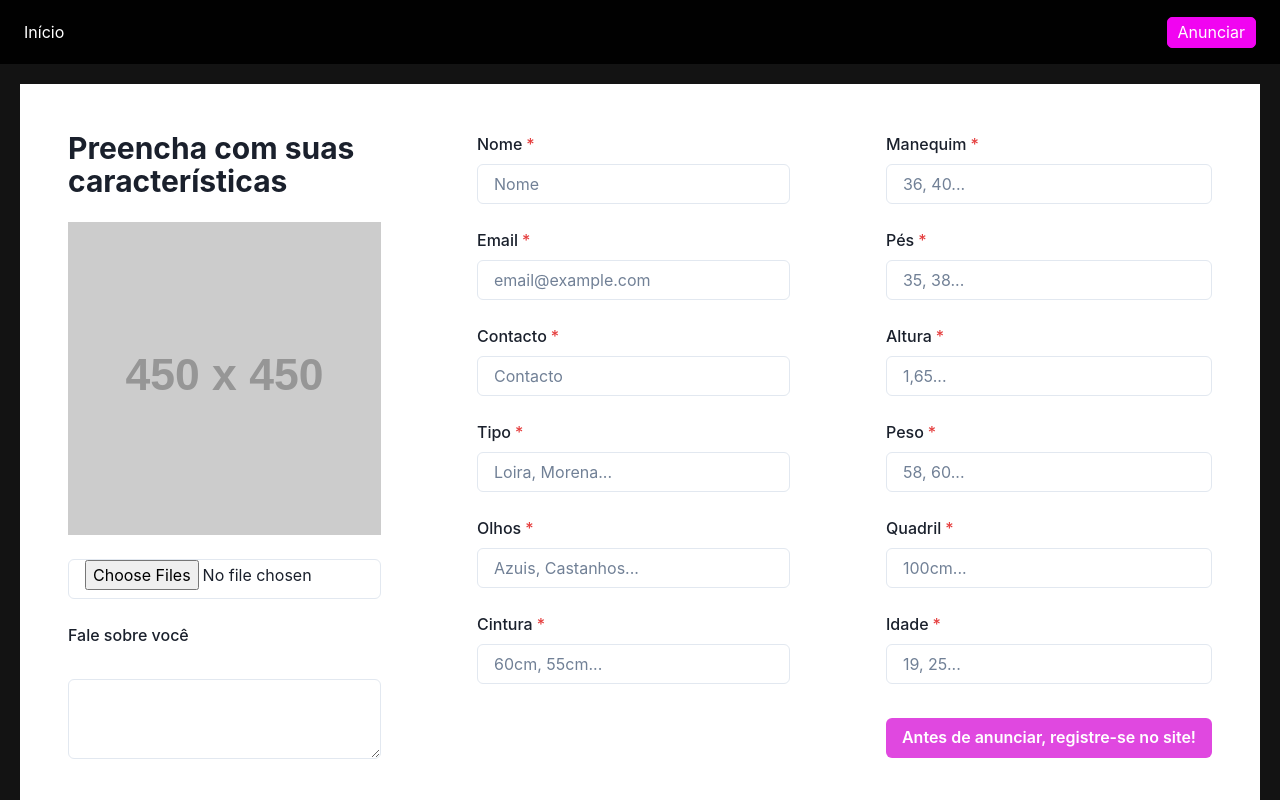
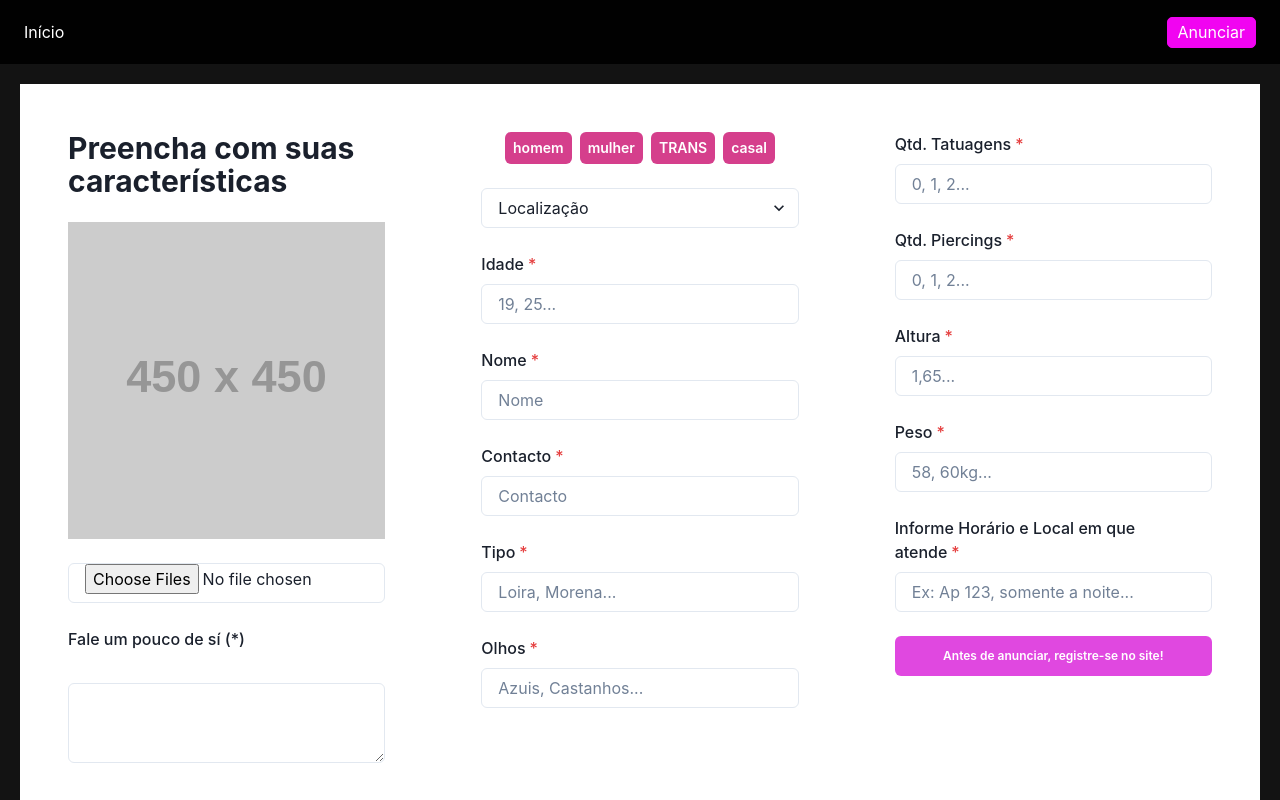
Before and after one commit to gustavocw/projeto-bellas, a React (Vite) app: page /anunciar in a window 1280 px wide. Shown: the top 800 px of the page. Built offline with nearby package versions, Linux system fonts and the light colour scheme.

Commit message:
adicionado mais opções

```diff
--- a/src/client/Anunciar/Anuncie.tsx
+++ b/src/client/Anunciar/Anuncie.tsx
@@ -13,6 +13,7 @@ import {
   Center,
   useDisclosure,
   Textarea,
+  Select,
 } from "@chakra-ui/react";
 import { useState } from "react";
 import LoginDialogUser from "../../components/LoginDialog/LoginUser";
@@ -20,6 +21,7 @@ import LoginDialogUser from "../../components/LoginDialog/LoginUser";
 export default function AnunciePage(): JSX.Element {
   const [isLoggedIn, setIsLoggedIn] = useState(false);
   const [imageSrc, setImageSrc] = useState("");
+  const [answer, setAnswer] = useState("");
 
   const handleImageChange = (e: React.ChangeEvent<HTMLInputElement>) => {
     const file = e.target.files && e.target.files[0];
@@ -32,8 +34,24 @@ export default function AnunciePage(): JSX.Element {
     }
   };
 
-  const DEFAULT_IMAGE_SRC = 'https://via.placeholder.com/450';
+  const DEFAULT_IMAGE_SRC = "https://via.placeholder.com/450";
 
+  const h = () => {
+    setAnswer("homem");
+  };
+  const m = () => {
+    setAnswer("mulher");
+  };
+  const t = () => {
+    setAnswer("trans");
+  };
+  const c = () => {
+    setAnswer("casal");
+  };
+
+  const handleNoClick = () => {
+    setAnswer("não");
+  };
 
   return (
     <div className="container">
@@ -65,7 +83,7 @@ export default function AnunciePage(): JSX.Element {
                       onChange={handleImageChange}
                     />
                   </Center>
-                    <FormLabel>Fale sobre você</FormLabel>
+                  <FormLabel>Fale um pouco de sí (*)</FormLabel>
                   <Center>
                     <Textarea />
                   </Center>
@@ -80,20 +98,86 @@ export default function AnunciePage(): JSX.Element {
               rounded={"xl"}
               p="12"
             >
+              <Center>
+                <Button
+                  bg={"pink.500"}
+                  color={"#fff"}
+                  size={"sm"}
+                  onClick={h}
+                  isLoading={answer === "homem"}
+                  px={"2"}
+                  mx={"1"}
+                >
+                  homem
+                </Button>
+                <Button
+                  bg={"pink.500"}
+                  color={"#fff"}
+                  size={"sm"}
+                  onClick={m}
+                  isLoading={answer === "mulher"}
+                  px={"2"}
+                  mx={"1"}
+                >
+                  mulher
+                </Button>
+                <Button
+                  bg={"pink.500"}
+                  color={"#fff"}
+                  size={"sm"}
+                  onClick={t}
+                  isLoading={answer === "trans"}
+                  px={"2"}
+                  mx={"1"}
+                >
+                  TRANS
+                </Button>
+                <Button
+                  bg={"pink.500"}
+                  color={"#fff"}
+                  size={"sm"}
+                  onClick={c}
+                  isLoading={answer === "casal"}
+                  px={"2"}
+                  mx={"1"}
+                >
+                  casal
+                </Button>
+              </Center>
+              <FormControl id="userName" isRequired>
+                <Select placeholder="Localização">
+                  <option value="Aveiro">Aveiro</option>
+                  <option value="Bragança">Bragança</option>
+                  <option value="Castelo Branco">Castelo Branco</option>
+                  <option value="Coimbra">Coimbra</option>
+                  <option value="Évora">Évora</option>
+                  <option value="Faro">Faro</option>
+                  <option value="Guarda">Guarda</option>
+                  <option value="Leiria">Leiria</option>
+                  <option value="Braga">Braga</option>
+                  <option value="Portalegre">Portalegre</option>
+                  <option value="Porto">Porto</option>
+                  <option value="Santarém">Santarém</option>
+                  <option value="Setúbal">Setúbal</option>
+                  <option value="Viana do Castelo">Viana do Castelo</option>
+                  <option value="Vila Real">Vila Real</option>
+                  <option value="Viseu">Viseu</option>
+                </Select>
+              </FormControl>
+              <FormControl id="idade" isRequired>
+                <FormLabel>Idade</FormLabel>
+                <Input
+                  placeholder="19, 25..."
+                  _placeholder={{ color: "gray.500" }}
+                  type="tel"
+                />
+              </FormControl>
               <FormControl id="userName" isRequired>
                 <FormLabel>Nome</FormLabel>
                 <Input
                   placeholder="Nome"
                   _placeholder={{ color: "gray.500" }}
                   type="text"
-                />
-              </FormControl>
-              <FormControl id="email" isRequired>
-                <FormLabel>Email</FormLabel>
-                <Input
-                  placeholder="email@example.com"
-                  _placeholder={{ color: "gray.500" }}
-                  type="email"
                 />
               </FormControl>
               <FormControl id="password" isRequired>
@@ -120,14 +204,6 @@ export default function AnunciePage(): JSX.Element {
                   type="text"
                 />
               </FormControl>
-              <FormControl id="cintura" isRequired>
-                <FormLabel>Cintura</FormLabel>
-                <Input
-                  placeholder="60cm, 55cm..."
-                  _placeholder={{ color: "gray.500" }}
-                  type="tel"
-                />
-              </FormControl>
             </Stack>
             <Stack
               className="all"
@@ -137,18 +213,18 @@ export default function AnunciePage(): JSX.Element {
               rounded={"xl"}
               p="12"
             >
-              <FormControl id="manequim" isRequired>
-                <FormLabel>Manequim</FormLabel>
+              <FormControl id="tatoo" isRequired>
+                <FormLabel>Qtd. Tatuagens</FormLabel>
                 <Input
-                  placeholder="36, 40..."
+                  placeholder="0, 1, 2..."
                   _placeholder={{ color: "gray.500" }}
                   type="tel"
                 />
               </FormControl>
-              <FormControl id="pes" isRequired>
-                <FormLabel>Pés</FormLabel>
+              <FormControl id="manequim" isRequired>
+                <FormLabel>Qtd. Piercings</FormLabel>
                 <Input
-                  placeholder="35, 38..."
+                  placeholder="0, 1, 2..."
                   _placeholder={{ color: "gray.500" }}
                   type="tel"
                 />
@@ -164,28 +240,23 @@ export default function AnunciePage(): JSX.Element {
               <FormControl id="peso" isRequired>
                 <FormLabel>Peso</FormLabel>
                 <Input
-                  placeholder="58, 60..."
+                  placeholder="58, 60kg..."
                   _placeholder={{ color: "gray.500" }}
                   type="tel"
                 />
               </FormControl>
-              <FormControl id="quadril" isRequired>
-                <FormLabel>Quadril</FormLabel>
+              <FormControl id="peso" isRequired>
+                <FormLabel>Informe Horário e Local em que atende</FormLabel>
                 <Input
-                  placeholder="100cm..."
+                  placeholder="Ex: Ap 123, somente a noite..."
                   _placeholder={{ color: "gray.500" }}
                   type="tel"
                 />
               </FormControl>
-              <FormControl id="idade" isRequired>
-                <FormLabel>Idade</FormLabel>
-                <Input
-                  placeholder="19, 25..."
-                  _placeholder={{ color: "gray.500" }}
-                  type="tel"
+              <LoginDialogUser
+                isLoggedIn={isLoggedIn}
+                setIsLoggedIn={setIsLoggedIn}
               />
-              </FormControl>
-              <LoginDialogUser isLoggedIn={isLoggedIn} setIsLoggedIn={setIsLoggedIn} />
               <Stack spacing={6} direction={["column", "row"]}>
                 {isLoggedIn && (
                   <Button
--- a/src/components/LoginDialog/LoginUser.tsx
+++ b/src/components/LoginDialog/LoginUser.tsx
@@ -73,10 +73,11 @@ import {
         {!isLoggedIn && (
           <Button
             size={"md"}
+            px={'6'}
+            fontSize={'12'}
             style={{
               width: "100%",
               backgroundColor: "#e048e0",
-              margin: "10px auto",
               color: '#fff'
             }}
             onClick={onOpen}
--- a/src/components/Question/QuestionCard.tsx
+++ b/src/components/Question/QuestionCard.tsx
@@ -9,11 +9,9 @@ import {
   Button,
   FormControl,
   FormLabel,
-    Input,
-    useDisclosure,
-    useToast,
 } from "@chakra-ui/react";
 import React, { useState } from "react";
+import { useNavigate } from "react-router-dom";
 
 interface Props {
   isOpen: boolean;
@@ -28,7 +26,34 @@ import {
   initialRef,
   finalRef,
 }) => {
+  const [ageConfirmed, setAgeConfirmed] = useState(false);
+  const navigate = useNavigate();
+  const [answer, setAnswer] = useState("");
 
+  const handleYesClick = () => {
+    setAnswer("sim");
+  };
+  const h = () => {
+    setAnswer("homens");
+    navigate("/home/homens");
+  };
+  const m = () => {
+    setAnswer("mulheres");
+    navigate("/home/mulheres");
+  };
+  const t = () => {
+    setAnswer("trans");
+    navigate("/home/trans");
+  };
+  const c = () => {
+    setAnswer("casais");
+    navigate("/home/casais");
+  };
+
+  const handleNoClick = () => {
+    setAnswer("não");
+    navigate("/naopermitido");
+  };
 
   return (
     <>
@@ -43,26 +68,80 @@ import {
           <ModalHeader>Responda para nós antes</ModalHeader>
           <ModalCloseButton />
           <ModalBody pb={6}>
-              <FormControl m={'2'} >
-                <FormLabel m={'2'} >Você é maior de 18 ?</FormLabel>
-                <Button bg={'pink.500'} color={'#fff'} mx={'2'} >SIM</Button>
-                <Button bg={'pink.500'} color={'#fff'} mx={'2'} >NÃO</Button>
+            <FormControl m={"2"}>
+              <FormLabel m={"2"}>Você é maior de 18 ?</FormLabel>
+              <Button
+                onClick={handleYesClick}
+                bg={"pink.500"}
+                color={"#fff"}
+                mx={"2"}
+                isLoading={answer === "sim"}
+              >
+                SIM
+              </Button>
+              <Button
+                onClick={handleNoClick}
+                bg={"pink.500"}
+                color={"#fff"}
+                mx={"2"}
+              >
+                NÃO
+              </Button>
             </FormControl>
             <FormControl>
               <FormLabel>Oque procura no site ?</FormLabel>
-                <Button bg={'pink.500'} color={'#fff'} size={'sm'} mx={'2'} my={'2'} >HOMENS</Button>
-                <Button bg={'pink.500'} color={'#fff'} size={'sm'} mx={'2'} my={'2'} >MULHERES</Button>
-                <Button bg={'pink.500'} color={'#fff'} size={'sm'} mx={'2'} my={'2'} >TRANS</Button>
-                <Button bg={'pink.500'} color={'#fff'} size={'sm'} mx={'2'} my={'2'} >CASAIS</Button>
+              <Button
+                bg={"pink.500"}
+                color={"#fff"}
+                size={"sm"}
+                mx={"2"}
+                my={"2"}
+                onClick={h}
+                isLoading={answer === "homens"}
+              >
+                HOMENS
+              </Button>
+              <Button
+                bg={"pink.500"}
+                color={"#fff"}
+                size={"sm"}
+                mx={"2"}
+                my={"2"}
+                onClick={m}
+                isLoading={answer === "mulheres"}
+              >
+                MULHERES
+              </Button>
+              <Button
+                bg={"pink.500"}
+                color={"#fff"}
+                size={"sm"}
+                mx={"2"}
+                my={"2"}
+                onClick={t}
+                isLoading={answer === "trans"}
+              >
+                TRANS
+              </Button>
+              <Button
+                bg={"pink.500"}
+                color={"#fff"}
+                size={"sm"}
+                mx={"2"}
+                my={"2"}
+                onClick={c}
+                isLoading={answer === "casais"}
+              >
+                CASAIS
+              </Button>
             </FormControl>
           </ModalBody>
 
-            <ModalFooter>
-            </ModalFooter>
+          <ModalFooter></ModalFooter>
         </ModalContent>
       </Modal>
     </>
   );
-  }
+};
 
 export default FirstQuestion;
```
Lines whose indentation alone changed are shown as unchanged.
